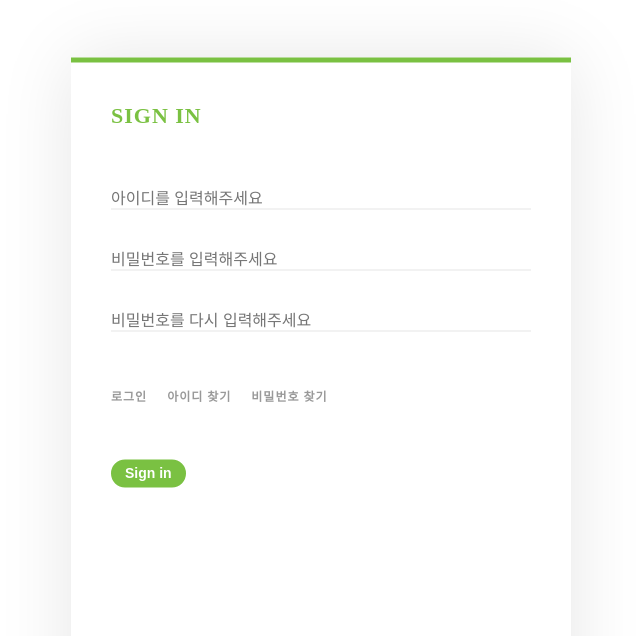
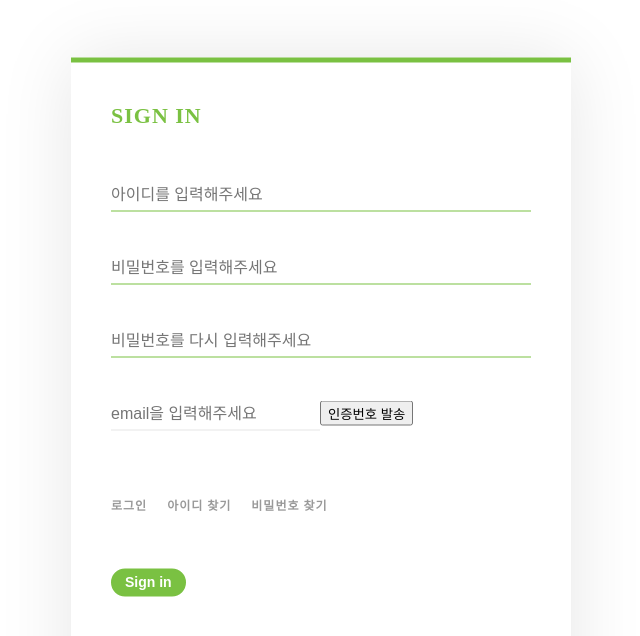
Before and after one commit to junggwanho/twoverse-web, a React (Create React App) app: page / in a window 1280 px wide. Both pictures are taken after a click on the element "회원가입". Shown: the top 636 px of the page, without its empty margins (319-959 px from the left). Built offline with nearby package versions, Linux system fonts and the light colour scheme; no server answers.

Commit message:
css 수정

```diff
--- a/src/App.css
+++ b/src/App.css
@@ -13,7 +13,9 @@ h2 {
 
 input {
   font-size: 16px;
-  margin-top: 40px;
+  /*margin-top: 40px;*/
+  margin: 30px 0px 10px 0px;
+  height: 30px;
   border: none;
   border-bottom: 1px solid rgba(0, 0, 0, 0.1);
   border-radius: 0;
@@ -21,6 +23,10 @@ input {
   box-shadow: none;
   -webkit-transition: all 0.1s ease-out;
   transition: all 0.1s ease-out;
+}
+
+p {
+  margin: 0px;
 }
 
 input:valid {
--- a/src/auth/Signin.js
+++ b/src/auth/Signin.js
@@ -29,6 +29,11 @@ function Signin(props) {
   }
 
   const handleSubmit = async () => {
+    if (id.length === 0) {
+      alert('아이디를 입력해주세요.');
+      return; // submit 동작을 막음
+    }
+
     if (password.length === 0) {
       alert('비밀번호를 입력해주세요.');
       return; // submit 동작을 막음
@@ -94,27 +99,37 @@ function Signin(props) {
                 <input type="text"
                   className="form-control form-control-email"
                   placeholder="아이디를 입력해주세요"
-                  required
                   value={id}
                   onChange={handleIdInputChange}
                 />
                 <input type="password"
                   className="form-control form-control-password"
                   placeholder="비밀번호를 입력해주세요"
-                  required
                   value={password}
                   onChange={handlePasswordInputChange}
                 />
                 {passwordErrorMessage && (
-                  <p style={{ color: 'red' }}>{passwordErrorMessage}</p>
+                  <p style={{ color: 'red',
+                              fontSize: '13px'}}>{passwordErrorMessage}</p>
                 )}
                 <input type="password"
                   className="form-control form-control-password"
                   placeholder="비밀번호를 다시 입력해주세요"
-                  required
                   onChange={event => {
                     setPassword2(event.target.value);
                   }} />
+                <div>
+                  <input type="email"
+                    className="form-control form-control-email"
+                    placeholder="email을 입력해주세요"
+                    required
+                    value={password}
+                    onChange={handlePasswordInputChange}
+                  />
+                  <button>
+                    인증번호 발송
+                  </button>
+                </div>
               </div>
 
               <div className='find-join-group'>
```
